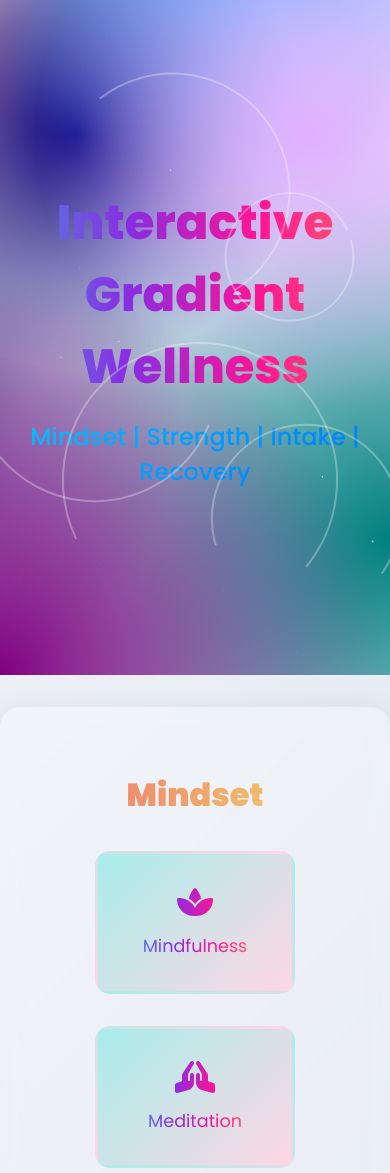
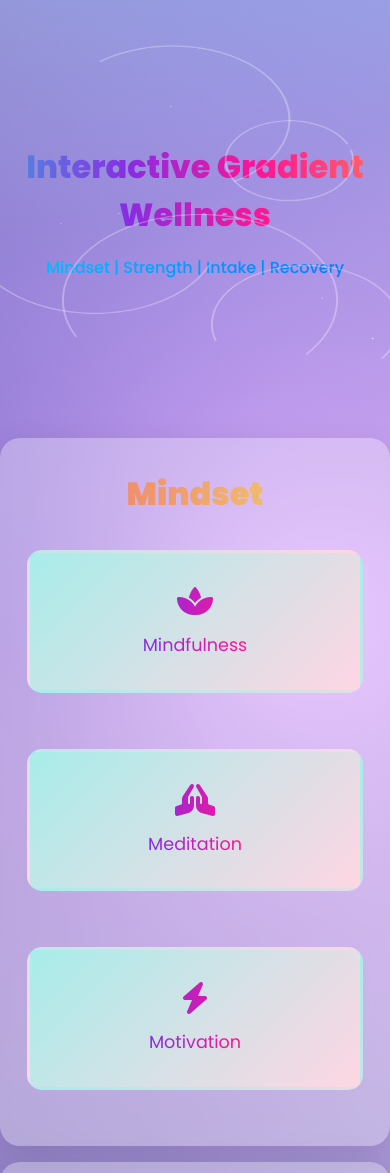
Before and after one commit to mixedcolor85-bot/Whole-Wellness, a plain HTML site: page Well.html in a window 390 px wide. Shown: the top 1173 px of the page. Drawn offline with Linux system fonts and the light colour scheme.

Commit message:
Add files via upload

```diff
--- a/Well.html
+++ b/Well.html
@@ -11,8 +11,6 @@
 
 /* CSS 변수 설정 */
 :root {
-    --bg-gradient-main: linear-gradient(135deg, #f5f7fa, #c3cfe2);
-
     /* 구글 I/O 스타일 색상 팔레트 */
     --color-0: #f0f8ff; /* Alice Blue */
     --color-1: #e0b0ff; /* Light Lilac */
@@ -43,24 +41,14 @@
 }
 
 * {margin:0; padding:0; box-sizing:border-box;}
+
+/* body 태그에 전체 배경 적용 */
 body {
     font-family: 'Poppins', sans-serif;
-    background: var(--bg-gradient-main);
     color: #333;
     overflow-x: hidden;
     min-height: 100vh;
-}
 
-/* Hero Section */
-.hero {
-    position: relative;
-    height: 80vh;
-    display: flex;
-    justify-content: center;
-    align-items: center;
-    text-align: center;
-    overflow: hidden;
-    color: #fff;
     /* 구글 I/O 스타일 배경 */
     background:
         radial-gradient(circle at 10% 20%, var(--color-0) 0%, rgba(255,255,255,0) 30%),
@@ -80,6 +68,19 @@ body {
 @keyframes moving-gradient {
     0% { background-position: 0% 0%; }
     100% { background-position: 100% 100%; }
+}
+
+/* Hero Section */
+.hero {
+    position: relative;
+    height: 80vh;
+    display: flex;
+    justify-content: center;
+    align-items: center;
+    text-align: center;
+    overflow: hidden;
+    color: #fff;
+    background: none; /* body의 배경을 사용하므로 hero의 배경은 제거 */
 }
 
 .hero h1 {
@@ -307,6 +308,38 @@ section {
     box-shadow: 0 0 15px 5px rgba(251, 194, 235, 0.7);
     transition: all 0.5s ease;
 }
+
+/* 반응형 디자인을 위한 미디어 쿼리 */
+@media (max-width: 768px) {
+    .hero {
+        height: 50vh;
+    }
+    .hero h1 {
+        font-size: 2rem;
+    }
+    .hero p {
+        font-size: 1rem;
+    }
+    section {
+        padding: 2rem 0.5rem;
+        margin: 1rem auto;
+    }
+    .section-title {
+        font-size: 1.5rem;
+    }
+    .cards {
+        flex-direction: column;
+        align-items: center;
+    }
+    .card {
+        width: 90%;
+        margin-bottom: 1.5rem;
+    }
+    .modal-content {
+        width: 95%;
+        padding: 1rem;
+    }
+}
 </style>
 </head>
 <body>
@@ -521,11 +554,10 @@ const modalText = document.getElementById('modalText');
 const modalClose = document.getElementById('modalClose');
 const cards = document.querySelectorAll('.card');
 
-let lastClickedCard = null; // 마지막으로 클릭된 카드를 저장하는 변수
+let lastClickedCard = null;
 
 cards.forEach(card => {
     card.addEventListener('click', () => {
-        // 이전에 클릭된 카드의 강조 효과를 제거
         if (lastClickedCard) {
             lastClickedCard.classList.remove('active-card-feedback');
         }
@@ -535,18 +567,17 @@ cards.forEach(card => {
         modalTitle.textContent = title;
         modalText.textContent = detail;
         modal.classList.add('active');
-        lastClickedCard = card; // 현재 클릭된 카드를 저장
+        lastClickedCard = card;
     });
 });
 
 modalClose.addEventListener('click', () => {
     modal.classList.remove('active');
-    // 모달이 닫힐 때 마지막으로 클릭된 카드에 강조 효과 추가
     if (lastClickedCard) {
         lastClickedCard.classList.add('active-card-feedback');
         setTimeout(() => {
             lastClickedCard.classList.remove('active-card-feedback');
-        }, 800); // 0.8초 후 효과 제거
+        }, 800);
     }
 });
 
```
